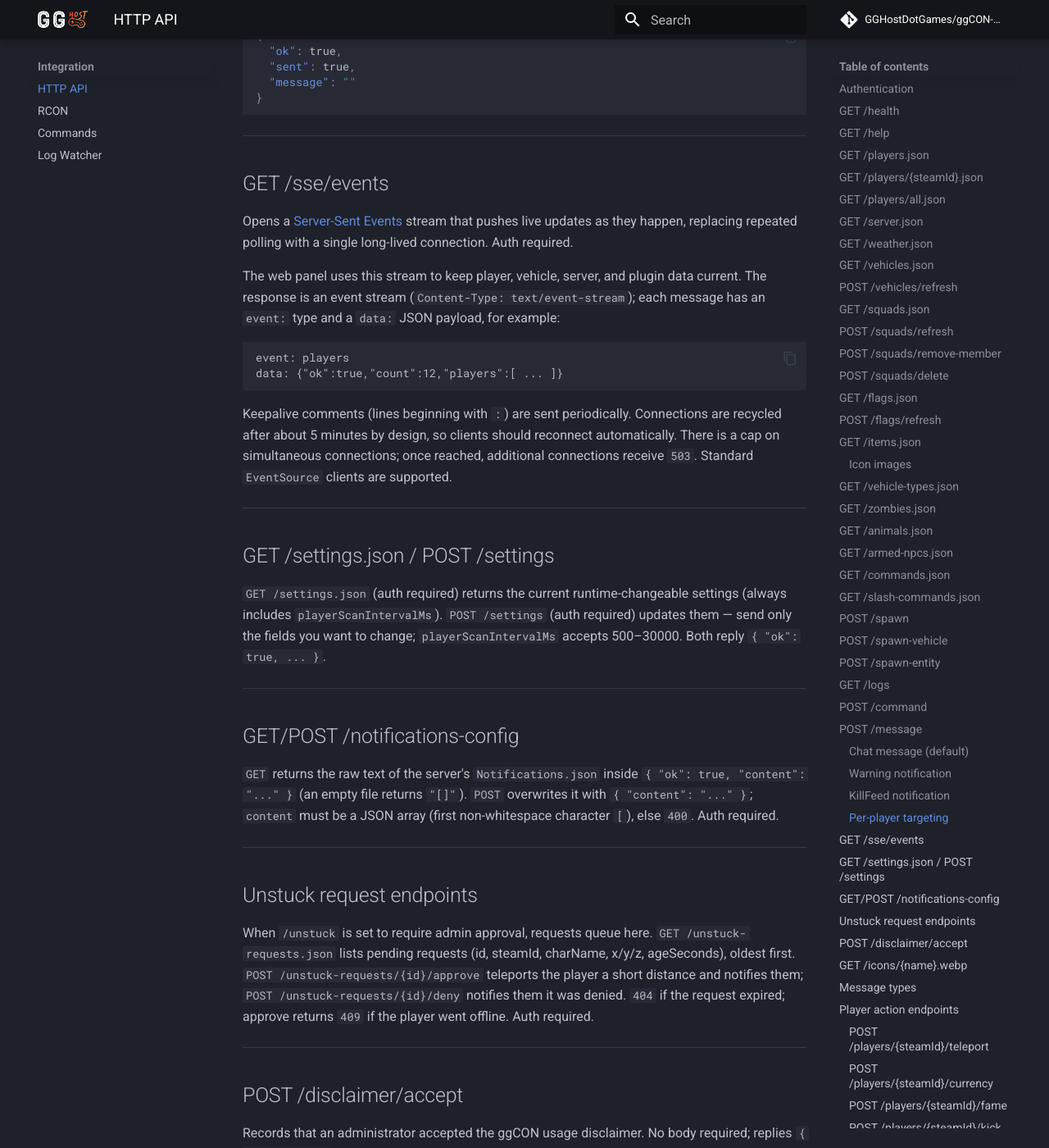
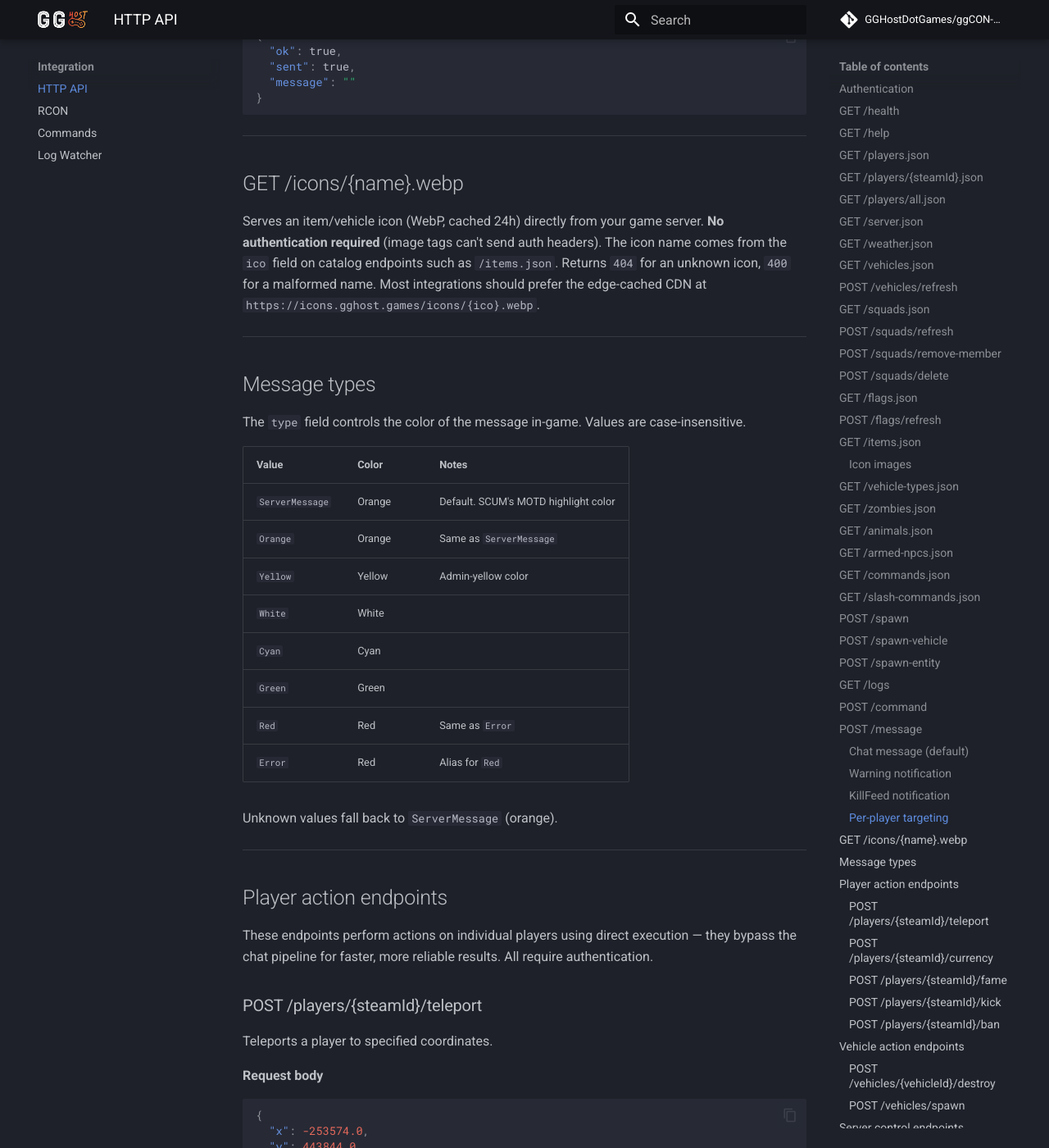
Before and after one commit to GGHostDotGames/ggCON-docs, an MkDocs documentation site: the page built from docs/http-api.md, in a window 1280 px wide and 1400 px high, scrolled down 26547 px. Shown: the whole window at 82% size. Built offline with MkDocs 1.6.1 and Material for MkDocs 9.7.7, drawn with Linux system fonts in a browser that asks for light colours; comment, search, counter and statistics services are not loaded; some of the changed text lies outside the part shown.

Commit message:
docs: remove panel-internal endpoints from the public HTTP API reference
These are the web panel's own internal endpoints (the live-update stream,
settings, notifications config, the unstuck-approval queue, disclaimer-accept) —
not integration endpoints a customer would call. Documenting them as public API
caused confusion. Kept /icons, which integrations genuinely use.

Co-Authored-By: Claude Opus 4.8 <noreply@anthropic.com>

````diff
--- a/docs/http-api.md
+++ b/docs/http-api.md
@@ -1077,45 +1077,6 @@ Any method supports targeting a specific player by adding the `steamId` field:
 
 ---
 
-## GET /sse/events
-
-Opens a [Server-Sent Events](https://developer.mozilla.org/docs/Web/API/Server-sent_events) stream that pushes live updates as they happen, replacing repeated polling with a single long-lived connection. Auth required.
-
-The web panel uses this stream to keep player, vehicle, server, and plugin data current. The response is an event stream (`Content-Type: text/event-stream`); each message has an `event:` type and a `data:` JSON payload, for example:
-
-```
-event: players
-data: {"ok":true,"count":12,"players":[ ... ]}
-```
-
-Keepalive comments (lines beginning with `:`) are sent periodically. Connections are recycled after about 5 minutes by design, so clients should reconnect automatically. There is a cap on simultaneous connections; once reached, additional connections receive `503`. Standard `EventSource` clients are supported.
-
----
-
-## GET /settings.json / POST /settings
-
-`GET /settings.json` (auth required) returns the current runtime-changeable settings (always includes `playerScanIntervalMs`). `POST /settings` (auth required) updates them — send only the fields you want to change; `playerScanIntervalMs` accepts 500–30000. Both reply `{ "ok": true, ... }`.
-
----
-
-## GET/POST /notifications-config
-
-`GET` returns the raw text of the server's `Notifications.json` inside `{ "ok": true, "content": "..." }` (an empty file returns `"[]"`). `POST` overwrites it with `{ "content": "..." }`; `content` must be a JSON array (first non-whitespace character `[`), else `400`. Auth required.
-
----
-
-## Unstuck request endpoints
-
-When `/unstuck` is set to require admin approval, requests queue here. `GET /unstuck-requests.json` lists pending requests (id, steamId, charName, x/y/z, ageSeconds), oldest first. `POST /unstuck-requests/{id}/approve` teleports the player a short distance and notifies them; `POST /unstuck-requests/{id}/deny` notifies them it was denied. `404` if the request expired; approve returns `409` if the player went offline. Auth required.
-
----
-
-## POST /disclaimer/accept
-
-Records that an administrator accepted the ggCON usage disclaimer. No body required; replies `{ "ok": true }`. Auth required.
-
----
-
 ## GET /icons/{name}.webp
 
 Serves an item/vehicle icon (WebP, cached 24h) directly from your game server. **No authentication required** (image tags can't send auth headers). The icon name comes from the `ico` field on catalog endpoints such as `/items.json`. Returns `404` for an unknown icon, `400` for a malformed name. Most integrations should prefer the edge-cached CDN at `https://icons.gghost.games/icons/{ico}.webp`.
````
Also changed, not shown: docs/web-panel.md (+1 -1 lines).
